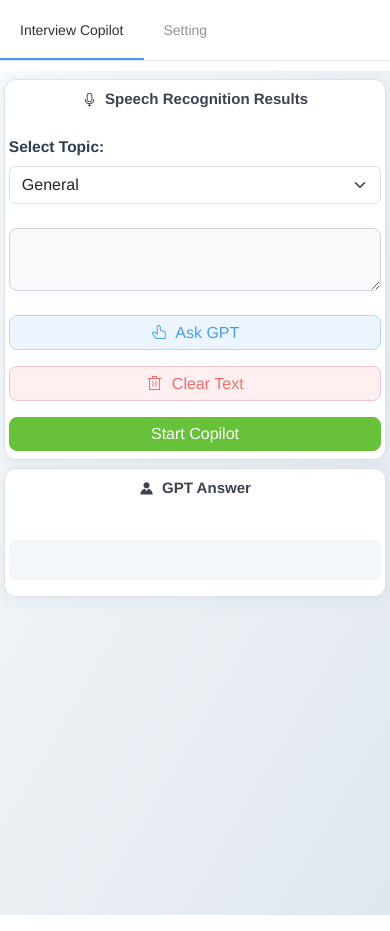
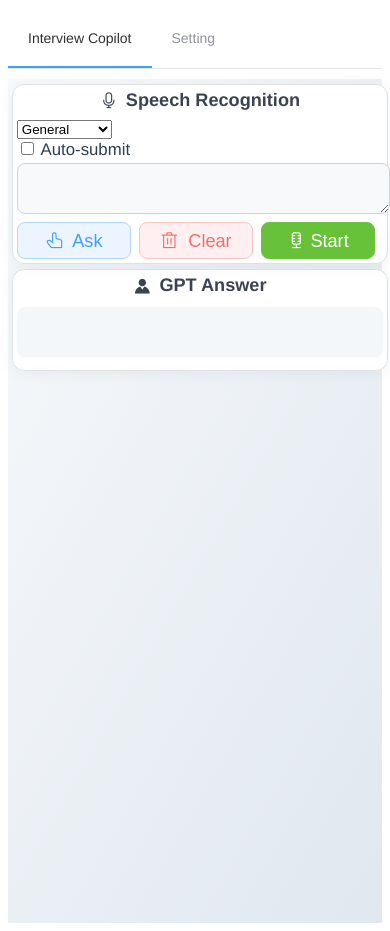
Before and after one commit to vishalwayachal/interview-pilot, a Vue app: page / in a window 390 px wide. Built offline with nearby package versions, Linux system fonts and the light colour scheme.

Commit message:
feat(HomeView): enhance UI and add auto-submit feature 🎉
* Added `sticky-asr` class for improved mobile UI.
* Introduced an `auto-submit` toggle for speech recognition.
* Updated button labels for clarity.
* Improved layout and spacing for better user experience.

```diff
--- a/src/views/HomeView.vue
+++ b/src/views/HomeView.vue
@@ -1,17 +1,21 @@
 <template>
   <div class="homeview_container">
     <div class="center_container">
-      <div class="box asr_box" >
+      <div class="box asr_box sticky-asr">
         <div class="func_desc">
           <i class="el-icon-microphone"></i>
-          <span>Speech Recognition Results</span>
+          <span>Speech Recognition</span>
         </div>
         <div v-if="!currentText" class="no-content" style="display: none">
           No Content
         </div>
-        <div class="mb-2">
-          <label for="topic-select" class="form-label fw-bold">Select Topic:</label>
-          <select id="topic-select" v-model="selectedTopic" class="form-select">
+        <div class="mb-2 d-flex align-items-center gap-3 flex-wrap">
+          <div class="flex-grow-1">
+            <select
+              id="topic-select"
+              v-model="selectedTopic"
+              class="form-select"
+            >
               <option value="general">General</option>
               <option value="nodejs">Node.js</option>
               <option value="vuejs">Vue.js</option>
@@ -20,6 +24,18 @@
               <option value="postgresql">PostgreSQL</option>
               <option value="mongo">MongoDB</option>
             </select>
+          </div>
+          <div class="form-check form-switch mb-0">
+            <input
+              class="form-check-input"
+              type="checkbox"
+              id="auto-submit-toggle"
+              v-model="autoSubmitSpeech"
+            />
+            <label class="form-check-label" for="auto-submit-toggle">
+              Auto-submit
+            </label>
+          </div>
         </div>
         <textarea
           v-model="currentText"
@@ -43,10 +59,8 @@
             type="primary"
             plain
           >
-            Ask GPT
+            Ask
           </el-button>
-        </div>
-        <div class="single_part_bottom_bar">
           <el-button
             icon="el-icon-delete"
             :disabled="!currentText"
@@ -54,27 +68,26 @@
             type="danger"
             plain
           >
-            Clear Text
+            Clear
           </el-button>
-        </div>
-
-        <div class="single_part_bottom_bar">
           <el-button
             type="success"
+            icon="el-icon-mic"
             @click="startCopilot"
             v-show="state === 'end'"
             :loading="copilot_starting"
             :disabled="copilot_starting"
             class="main-action-btn"
-            >Start Copilot</el-button
+            >Start</el-button
           >
           <el-button
             type="warning"
+            icon="el-icon-stopwatch"
             :loading="copilot_stopping"
             @click="userStopCopilot"
             v-show="state === 'ing'"
             class="main-action-btn"
-            >Stop Copilot</el-button
+            >Stop</el-button
           >
           <MyTimer ref="MyTimer" />
         </div>
@@ -92,7 +105,6 @@
         >
           {{ ai_result }}
         </div>
-
       </div>
     </div>
   </div>
@@ -130,18 +142,18 @@
       show_ai_thinking_effect: false,
       popStyle: {},
       selectedTopic: "general",
+      autoSubmitSpeech: false,
     };
   },
   async mounted() {
     console.log("STARTED----");
-
   },
   beforeDestroy() {},
   methods: {
     async askCurrentText() {
       const apiKey = localStorage.getItem("openai_key");
 
-      if(this.selectedTopic != "general") {
+      if (this.selectedTopic != "general") {
         this.currentText = `[${this.selectedTopic}] ` + this.currentText;
       }
       let content = this.currentText;
@@ -190,13 +202,16 @@
       const openai_key = localStorage.getItem("openai_key");
       console.log({ region, language });
 
-
       // Check for mediaDevices and getUserMedia support
       if (!navigator.mediaDevices || !navigator.mediaDevices.getUserMedia) {
         if (this.$message) {
-          this.$message.error("Your browser does not support microphone access. Please use a modern browser and ensure the page is served over HTTPS.");
+          this.$message.error(
+            "Your browser does not support microphone access. Please use a modern browser and ensure the page is served over HTTPS."
+          );
         } else {
-          alert("Your browser does not support microphone access. Please use a modern browser and ensure the page is served over HTTPS.");
+          alert(
+            "Your browser does not support microphone access. Please use a modern browser and ensure the page is served over HTTPS."
+          );
         }
         this.copilot_starting = false;
         return;
@@ -207,9 +222,13 @@
         await navigator.mediaDevices.getUserMedia({ audio: true });
       } catch (err) {
         if (this.$message) {
-          this.$message.error("Microphone permission denied or unavailable. Please allow microphone access in your browser settings.");
+          this.$message.error(
+            "Microphone permission denied or unavailable. Please allow microphone access in your browser settings."
+          );
         } else {
-          alert("Microphone permission denied or unavailable. Please allow microphone access in your browser settings.");
+          alert(
+            "Microphone permission denied or unavailable. Please allow microphone access in your browser settings."
+          );
         }
         this.copilot_starting = false;
         return;
@@ -238,7 +257,7 @@
         );
       } catch (e) {
         console.error("Error starting copilot:", e);
-        this.currentText = "Start Failed: " + e;
+        this.$message.error("Start Failed: " + e);
         this.copilot_starting = false;
         return;
       }
@@ -253,9 +272,10 @@
         ) {
           const text = event.result.text;
           this.currentText = this.currentText + "\n" + text;
-          // If voice pilot is started, currentText exists, and question is completed (ends with '?'), execute askCurrentText
+          // If autoSubmitSpeech is ON, voice pilot is started, currentText exists, and question is completed (ends with '?'), execute askCurrentText
           if (
-            this.state === 'ing' &&
+            this.autoSubmitSpeech &&
+            this.state === "ing" &&
             this.currentText &&
             /[\?？]\s*$/.test(this.currentText.trim())
           ) {
@@ -275,7 +295,7 @@
         },
         (err) => {
           this.copilot_starting = false;
-          this.currentText = "Start Failed:" + err;
+          this.$message.error("Start Failed:" + err);
           window.console.error("recogniton start failed", err);
         }
       );
@@ -316,7 +336,21 @@
 
 <!-- Add "scoped" attribute to limit CSS to this component only -->
 <style scoped>
-@import 'https://cdn.jsdelivr.net/npm/bootstrap@5.3.0/dist/css/bootstrap.min.css';
+/* Sticky ASR section for mobile */
+.sticky-asr {
+  position: static;
+}
+
+@media (max-width: 600px) {
+  .sticky-asr {
+    position: sticky;
+    top: 0;
+    z-index: 100;
+    background: #fff;
+    box-shadow: 0 2px 8px 0 rgba(60, 80, 120, 0.07);
+  }
+}
+@import "https://cdn.jsdelivr.net/npm/bootstrap@5.3.0/dist/css/bootstrap.min.css";
 
 .homeview_container {
   min-height: 100vh;
@@ -339,13 +373,13 @@
   background: #fff;
   border-radius: 1rem;
   box-shadow: 0 2px 16px 0 rgba(60, 80, 120, 0.07);
-  padding: 1.5rem 1.2rem 1rem 1.2rem;
+  padding: 1rem 1.2rem 0.75rem 1.2rem;
   min-width: 320px;
   max-width: 420px;
   width: 100%;
   display: flex;
   flex-direction: column;
-  gap: 1rem;
+  gap: 0.5rem;
   border: 1px solid #dee2e6;
 }
 
@@ -371,14 +405,14 @@
 
 .asr_input {
   width: 100%;
-  min-height: 40px;
+  min-height: 36px;
   max-height: 100px;
   resize: vertical;
   font-size: 1rem;
-  font-family: 'JetBrains Mono', 'Courier New', Courier, monospace;
+  font-family: "JetBrains Mono", "Courier New", Courier, monospace;
   border-radius: 0.5rem;
-  padding: 0.5rem 0.75rem;
-  margin-bottom: 0.5rem;
+  padding: 0.35rem 0.6rem;
+  margin-bottom: 0.25rem;
   background: #f8f9fa;
   border: 1px solid #ced4da;
   transition: border 0.2s;
@@ -392,9 +426,9 @@
 .preview_content {
   background: #f4f7fa;
   border-radius: 0.5rem;
-  padding: 0.5rem 0.75rem;
-  margin-bottom: 0.5rem;
-  min-height: 24px;
+  padding: 0.35rem 0.6rem;
+  margin-bottom: 0.25rem;
+  min-height: 20px;
   font-size: 1rem;
   color: #2d3748;
   white-space: pre-wrap;
@@ -407,59 +441,62 @@
   flex-grow: 1;
   min-height: 40px;
   margin-bottom: 0.5rem;
-  font-family: 'JetBrains Mono', 'Courier New', Courier, monospace;
+  font-family: "JetBrains Mono", "Courier New", Courier, monospace;
   font-size: 1rem;
   color: #2d3748;
   transition: background 0.2s;
 }
 .ai_result_content.thinking {
-  background: repeating-linear-gradient(135deg, #e3eaf6, #e3eaf6 10px, #f4f7fa 10px, #f4f7fa 20px);
+  background: repeating-linear-gradient(
+    135deg,
+    #e3eaf6,
+    #e3eaf6 10px,
+    #f4f7fa 10px,
+    #f4f7fa 20px
+  );
   opacity: 0.8;
 }
 
 .single_part_bottom_bar {
   display: flex;
-  gap: 0;
+  flex-direction: row;
+  justify-content: space-between;
+  align-items: center;
+  gap: 0.5rem;
   margin-top: 0;
-  flex-wrap: wrap;
+  width: 100%;
+  margin-bottom: 0;
 }
-.single_part_bottom_bar > .el-button, .single_part_bottom_bar > button {
+.single_part_bottom_bar > .el-button,
+.single_part_bottom_bar > button {
   flex: 1 1 0;
   font-size: 1rem;
   border-radius: 0.5rem;
   padding: 0.5rem 0;
   min-width: 0;
   margin: 0;
+  text-align: center;
 }
 
 @media (max-width: 900px) {
   .center_container {
     flex-direction: column;
-    gap: 1.2rem;
+    gap: 0.7rem;
     align-items: stretch;
-    padding: 1rem 0;
+    padding: 0.5rem 0;
   }
   .box {
     min-width: 0;
     max-width: 100vw;
     width: 100%;
-    margin: 0 0 1.2rem 0;
-    padding: 1rem 0.5rem 0.5rem 0.5rem;
+    margin: 0 0 0.7rem 0;
+    padding: 0.7rem 0.5rem 0.3rem 0.5rem;
     border-radius: 0.75rem;
     font-size: 1em;
+    gap: 0.3rem;
   }
   .asr_box,
   .gpt_box {
-    margin: 0;
-  }
-  .single_part_bottom_bar {
-    flex-direction: column;
-    gap: 0;
-    margin-top: 0;
-  }
-  .single_part_bottom_bar > .el-button, .single_part_bottom_bar > button {
-    width: 100%;
-    min-width: 0;
     margin: 0;
   }
 }
@@ -471,43 +508,53 @@
     max-width: 100vw;
   }
   .center_container {
-    gap: 0.5rem;
+    gap: 0.3rem;
     min-width: 0;
     width: 100%;
-    padding: 0.5rem 0;
+    padding: 0.3rem 0;
   }
   .box {
-    padding: 0.5rem 1vw 0.5rem 1vw;
-    font-size: 0.97em;
+    padding: 0.3rem 1vw 0.3rem 1vw;
+    font-size: 1.05em;
     min-width: 0;
     max-width: 100vw;
     width: 100%;
+    gap: 0.2rem;
   }
   .func_desc {
-    font-size: 0.97em;
-    margin-bottom: 0.5rem;
+    font-size: 1.08em;
+    margin-bottom: 0.3rem;
   }
   .asr_input,
   .preview_content,
   .ai_result_content {
-    font-size: 0.97em;
-    padding: 0.5rem 0.25rem;
+    font-size: 1.08em;
+    padding: 0.3rem 0.15rem;
   }
   .main-action-btn {
-    min-width: 70px;
-    font-size: 0.97em;
-    padding: 0.5rem 0;
+    min-width: 60px;
+    font-size: 1.08em;
+    padding: 0.3rem 0;
     border-radius: 0.5rem;
   }
+  /* Show all action buttons in one row on mobile */
   .single_part_bottom_bar {
-    flex-direction: column;
-    gap: 0;
+    flex-direction: row !important;
+    gap: 0.5rem;
     margin-top: 0;
+    justify-content: stretch;
+    align-items: center;
+    width: 100%;
+    margin-bottom: 0;
   }
-  .single_part_bottom_bar > .el-button, .single_part_bottom_bar > button {
+  .single_part_bottom_bar > .el-button,
+  .single_part_bottom_bar > button {
     width: 100%;
     min-width: 0;
     margin: 0;
+    font-size: 1.08em;
+    flex: 1 1 0;
+    text-align: center;
   }
 }
 </style>
--- a/src/views/Setting.vue
+++ b/src/views/Setting.vue
@@ -1,23 +1,24 @@
 <template>
 
-  <div class="container py-4">
-    <div class="alert alert-info mb-4">
+  <div class="container py-4 settings-bg">
+    <div class="alert alert-info mb-4 shadow-sm">
       <div class="d-flex flex-column flex-md-row align-items-md-center justify-content-between">
-        <span>The following settings are only retained locally in your browser.</span>
-
+        <span><i class="el-icon-info mr-2"></i> The following settings are only retained locally in your browser.</span>
       </div>
     </div>
 
-    <div class="row">
-      <div class="col-12 col-lg-6 mb-4">
-        <div class="card h-100">
-          <div class="card-header bg-primary text-white">
-            <h2 class="mb-0">Open AI</h2>
+    <div class="row g-4">
+      <div class="col-12 col-lg-6">
+        <div class="card h-100 border-0 shadow-sm settings-card">
+          <div class="card-header bg-primary text-white d-flex align-items-center">
+            <i class="el-icon-key mr-2" style="font-size:1.5em;"></i>
+            <h2 class="mb-0 fs-5">OpenAI Settings</h2>
           </div>
           <div class="card-body">
             <div class="mb-3">
-              <label class="form-label fw-bold">API Key</label>
-              <el-input class="form-control" placeholder="sk-xxxx" v-model="openai_key" @change="onKeyChange('openai_key')" />
+              <label class="form-label fw-bold">API Key
+              </label>
+              <el-input placeholder="sk-xxxx" v-model="openai_key" @change="onKeyChange('openai_key')" />
             </div>
             <div class="mb-3">
               <label class="form-label fw-bold">GPT Model</label>
@@ -29,47 +30,51 @@
               </div>
             </div>
             <div class="mb-3">
-              <label class="form-label fw-bold">GPT Prompt</label>
-              <el-input type="textarea" class="form-control" placeholder="You can setup custom prompt here" :rows="5"
+              <label class="form-label fw-bold">GPT Prompt
+                <span class="desc_text ms-2">(Customize the system prompt for GPT answers)</span>
+              </label>
+              <el-input type="textarea" placeholder="You can setup custom prompt here" :rows="4"
                         v-model="gpt_system_prompt" @change="onKeyChange('gpt_system_prompt')"/>
-            </div>
-          </div>
-        </div>
-      </div>
-
-      <div class="col-12 col-lg-6 mb-4">
-        <div class="card h-100">
-          <div class="card-header bg-success text-white">
-            <h2 class="mb-0">Azure Speech Recognition</h2>
-          </div>
-          <div class="card-body">
-
-            <div class="mb-3">
-              <label class="form-label fw-bold">Azure token</label>
-              <el-input class="form-control" placeholder="Input Your Azure Speech Resource Token (KEY 1)" v-model="azure_token"
-                        @change="onKeyChange('azure_token')" />
-            </div>
-            <div class="mb-3">
-              <label class="form-label fw-bold">Location/Region</label>
-              <el-input class="form-control" placeholder="e.g. eastasia" v-model="azure_region" @change="onKeyChange('azure_region')" />
-            </div>
-            <div class="mb-3">
-              <label class="form-label fw-bold">Recognition Language</label>
-              <el-input class="form-control" placeholder="e.g. en-US" v-model="azure_language" @change="onKeyChange('azure_language')" />
             </div>
 
           </div>
         </div>
       </div>
+
+      <div class="col-12 col-lg-6">
+        <div class="card h-100 border-0 shadow-sm settings-card">
+          <div class="card-header bg-success text-white d-flex align-items-center">
+            <i class="el-icon-microphone mr-2" style="font-size:1.5em;"></i>
+            <h2 class="mb-0 fs-5">Azure Speech Recognition</h2>
+          </div>
+          <div class="card-body">
+            <div class="mb-3">
+              <label class="form-label fw-bold">Azure Token
+              </label>
+              <el-input placeholder="Input Your Azure Speech Resource Token (KEY 1)" v-model="azure_token"
+                        @change="onKeyChange('azure_token')" />
+            </div>
+            <div class="mb-3">
+              <label class="form-label fw-bold">Location/Region
+                <span class="desc_text ms-2">(e.g. eastasia, westus, etc.)</span>
+              </label>
+              <el-input placeholder="e.g. eastasia" v-model="azure_region" @change="onKeyChange('azure_region')" />
+            </div>
+            <div class="mb-3">
+              <label class="form-label fw-bold">Recognition Language
+              </label>
+              <el-input placeholder="e.g. en-US" v-model="azure_language" @change="onKeyChange('azure_language')" />
+            </div>
+          </div>
+        </div>
+      </div>
     </div>
 
-
-    <!-- Uncomment to enable reset button -->
-    <!--
-    <div class="text-end">
-      <el-button class="btn btn-warning" @click="toDef">Set all settings to default</el-button>
+    <div class="row mt-4">
+      <div class="col-12 d-flex justify-content-end">
+        <el-button class="btn btn-warning px-4" @click="toDef"><i class="el-icon-refresh mr-1"></i> Reset All Settings</el-button>
+      </div>
     </div>
-    -->
   </div>
 </template>
 
@@ -88,7 +93,6 @@
       azure_region: "",
       azure_language: "",
       open_ai_api_url: "https://platform.openai.com/api-keys",
-      github_url: "https://github.com/interview-copilot/Interview-Copilot",
       azure_application_url: "https://github.com/interview-copilot/Interview-Copilot/blob/main/docs/azure_speech_service_tutorial.md",
       full_language_codec_url: "https://learn.microsoft.com/en-us/azure/ai-services/speech-service/language-support?tabs=stt#speech-to-text"
     }
@@ -116,26 +120,59 @@
 
 
 </script>
+
 <style scoped>
-
-
-.separator {
-  margin-top: 10px;
+.settings-bg {
+  background: linear-gradient(120deg, #f8fafc 0%, #e0e7ef 100%);
+  min-height: 100vh;
+}
+.settings-card {
+  border-radius: 1rem;
+  background: #fff;
+  box-shadow: 0 2px 16px 0 rgba(60, 80, 120, 0.07);
+  border: 1px solid #e3e6ee;
+}
+.card-header {
+  border-top-left-radius: 1rem !important;
+  border-top-right-radius: 1rem !important;
+  font-size: 1.1rem;
+  font-weight: 600;
+  letter-spacing: 0.01em;
+}
+.form-label {
+  font-weight: 600;
+  margin-bottom: 0.2rem;
+}
+.desc_text {
+  color: #6c757d;
+  font-size: 0.95em;
+  margin-bottom: 0;
+}
+.el-input.form-control {
+  margin-top: 0.1rem;
+  margin-bottom: 0.1rem;
+}
+.el-radio-group {
+  margin-top: 0.1rem;
+}
+.el-radio {
+  margin-right: 1.2em;
+}
+.btn-link {
+  color: #0d6efd;
+  text-decoration: underline;
+  font-size: 0.98em;
+}
+.btn-link:hover {
+  color: #0a58ca;
+}
+.btn-warning {
+  font-weight: 600;
+  border-radius: 0.5rem;
+}
+.el-icon-info, .el-icon-key, .el-icon-microphone, .el-icon-link, .el-icon-refresh, .el-icon-stopwatch {
+  vertical-align: middle;
 }
 
 
-.desc_text {
-  color: gray;
-  font-size: small;
-  margin-bottom: 3px;
-}
-
-.card {
-  box-shadow: 0 2px 8px rgba(0,0,0,0.05);
-}
-
-.form-label {
-  font-weight: 600;
-}
-
 </style>
```
Lines whose indentation alone changed are shown as unchanged.
